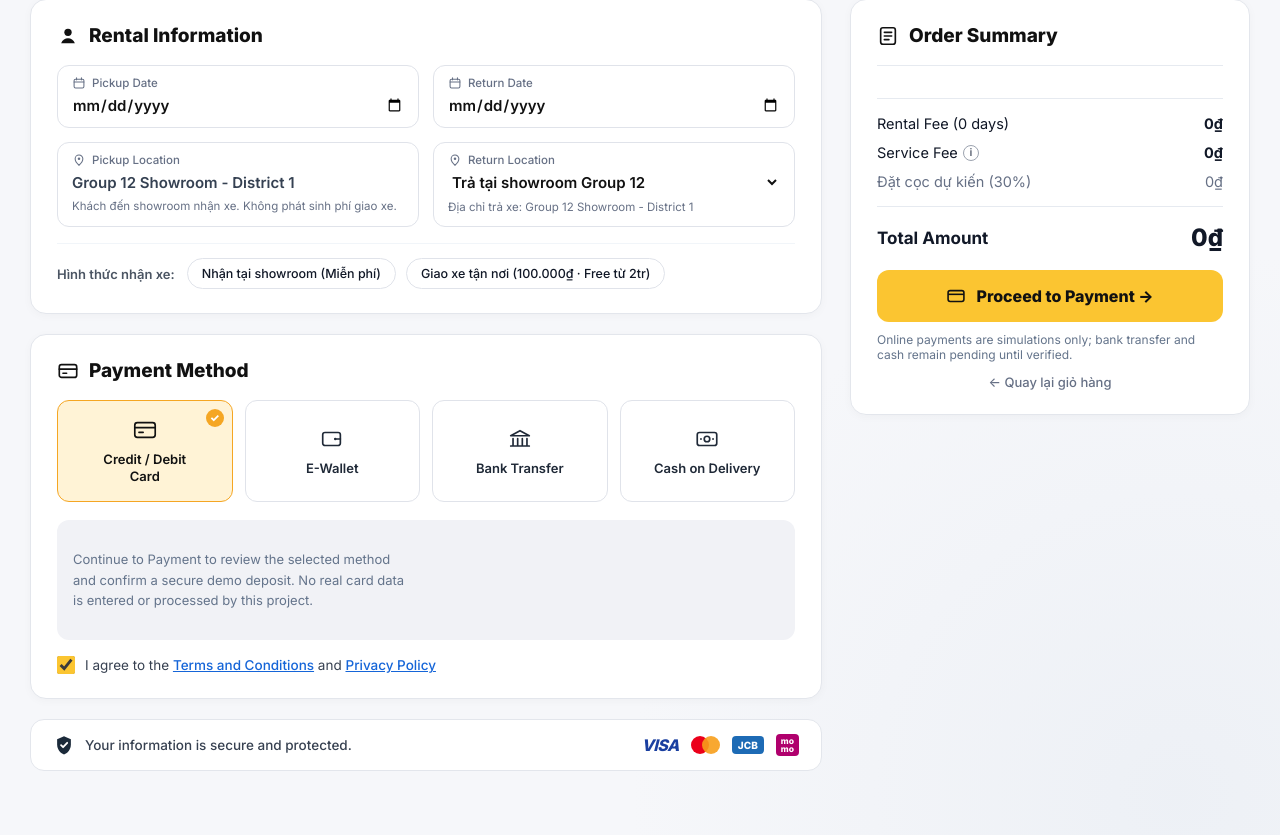
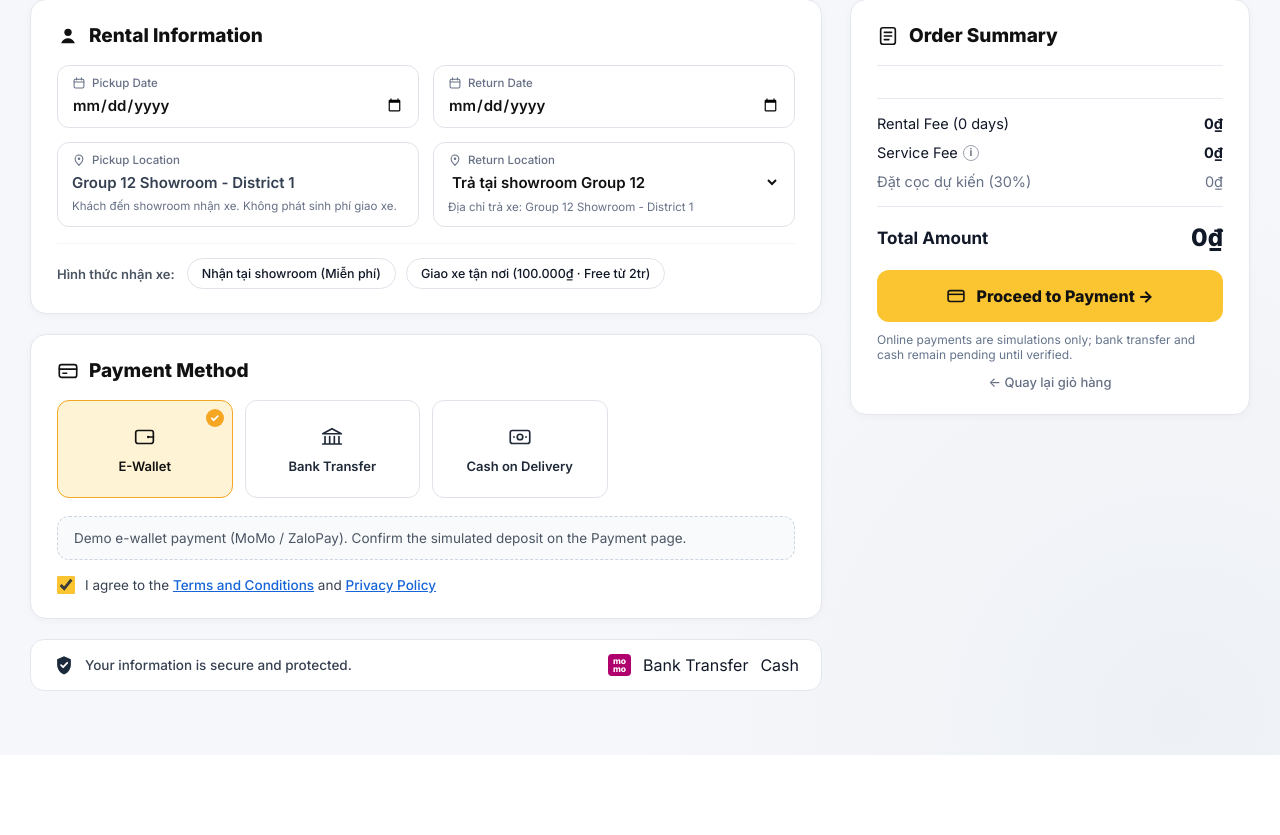
Before and after one commit to tloc2410/Project-CNPM, a Flask app: template SourceCode/presentation/templates/booking/checkout.html in a window 1280 px wide. Shown: the part 166-1001 px from the top of the page. After the commit the page ends 921 px from the top, so only its background shows below. Run offline with Flask 3, Linux system fonts and the light colour scheme; the template is opened without the code that fills it, so the values that code supplies are empty.

Commit message:
ui(checkout): remove card choice and card logos; select e-wallet by default

```diff
--- a/SourceCode/presentation/templates/booking/checkout.html
+++ b/SourceCode/presentation/templates/booking/checkout.html
@@ -159,7 +159,7 @@
                 </div>
             </section>
 
-            <!-- Card 2: Payment Method (Figma: 4 selectable cards + Card Details + Terms) -->
+            <!-- Payment options: wallet, bank transfer and cash -->
             <section class="checkout-card">
                 <div class="checkout-card-header">
                     <svg viewBox="0 0 24 24" fill="none" width="22" height="22">
@@ -170,18 +170,8 @@
                 </div>
 
                 <div class="payment-options-grid" role="radiogroup" aria-label="Payment method">
-                    <label class="pay-card is-selected" data-method="CARD">
-                        <input type="radio" name="payment_method" value="CARD" checked>
-                        <span class="pay-check-badge" aria-hidden="true">✓</span>
-                        <svg viewBox="0 0 28 28" fill="none" width="26" height="26">
-                            <rect x="3" y="6" width="22" height="16" rx="2.8" stroke="currentColor" stroke-width="1.8"/>
-                            <path d="M3 11.5h22M7.5 16.5h4.5" stroke="currentColor" stroke-width="1.8" stroke-linecap="round"/>
-                        </svg>
-                        <span class="pay-card-title">Credit / Debit<br>Card</span>
-                    </label>
-
-                    <label class="pay-card" data-method="E_WALLET">
-                        <input type="radio" name="payment_method" value="E_WALLET">
+                    <label class="pay-card is-selected" data-method="E_WALLET">
+                        <input type="radio" name="payment_method" value="E_WALLET" checked>
                         <span class="pay-check-badge" aria-hidden="true">✓</span>
                         <svg viewBox="0 0 28 28" fill="none" width="26" height="26">
                             <path d="M4 9.5A2.5 2.5 0 0 1 6.5 7h14A2.5 2.5 0 0 1 23 9.5v9a2.5 2.5 0 0 1-2.5 2.5h-14A2.5 2.5 0 0 1 4 18.5v-9Z" stroke="currentColor" stroke-width="1.8"/>
@@ -214,16 +204,9 @@
                     </label>
                 </div>
 
-                <!-- Payment is completed on its own page (step 3). -->
-                <div class="card-details-panel" id="card-details-panel">
-                    <p style="font-size:13px; color:#64748b; line-height:1.6;">
-                        Continue to Payment to review the selected method and confirm a secure demo deposit.
-                        No real card data is entered or processed by this project.
-                    </p>
+                <div class="alt-payment-note" id="alt-payment-note">
+                    Demo e-wallet payment (MoMo / ZaloPay). Confirm the simulated deposit on the Payment page.
                 </div>
-
-                <!-- Alternative Payment Hint (for E-Wallet / Bank Transfer / Cash) -->
-                <div class="alt-payment-note" id="alt-payment-note" hidden></div>
 
                 <!-- Terms and Conditions Checkbox -->
                 <label class="terms-row">
@@ -246,14 +229,10 @@
                     </svg>
                     <span>Your information is secure and protected.</span>
                 </div>
-                <div class="security-brands" aria-label="Accepted payment methods">
-                    <span class="brand-visa">VISA</span>
-                    <span class="brand-mc" aria-label="Mastercard">
-                        <span class="mc-red"></span>
-                        <span class="mc-orange"></span>
-                    </span>
-                    <span class="brand-jcb">JCB</span>
+                <div class="security-brands" aria-label="Available payment methods">
                     <span class="brand-momo">mo<br>mo</span>
+                    <span class="payment-brand-label">Bank Transfer</span>
+                    <span class="payment-brand-label">Cash</span>
                 </div>
             </div>
         </div>
```
